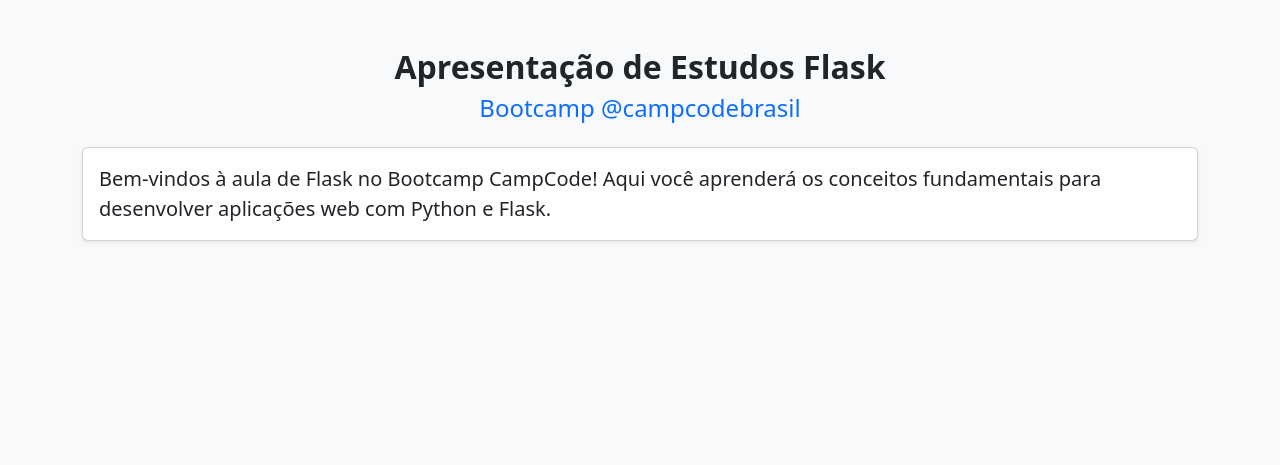
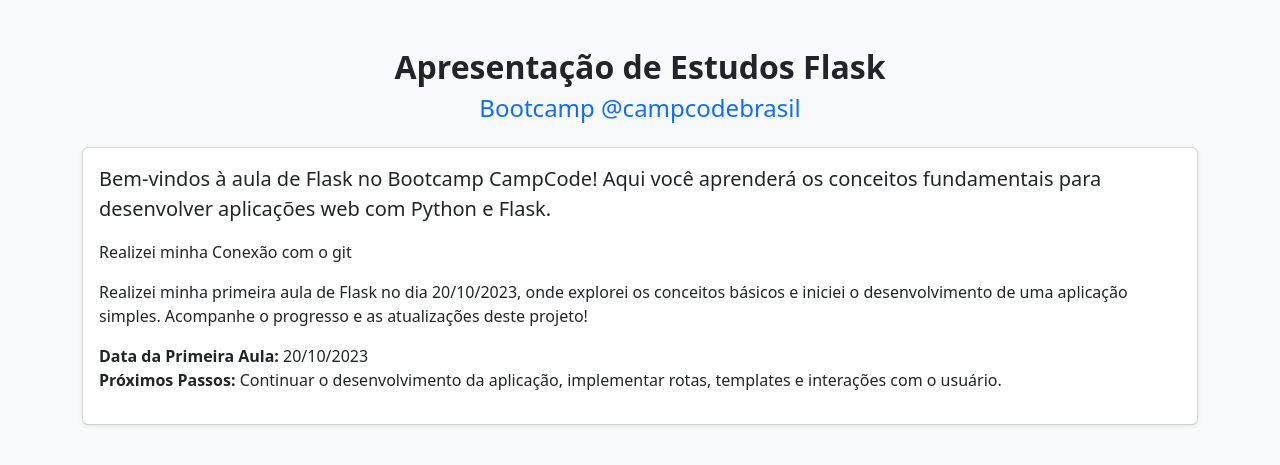
Before and after one commit to EduardoSilvaDev/flask, a Flask app: page / in a window 1280 px wide. Shown: the top 465 px of the page. Run offline with Flask 3, Linux system fonts and the light colour scheme.

Commit message:
primeira atualizacao

```diff
--- a/estudo/templates/index.html
+++ b/estudo/templates/index.html
@@ -18,6 +18,14 @@
                 <p class="lead mb-0">
                     Bem-vindos à aula de Flask no Bootcamp CampCode! Aqui você aprenderá os conceitos fundamentais para desenvolver aplicações web com Python e Flask.
                 </p>
+                <p class="mt-3">Realizei minha Conexão com o git</p>
+                <p>
+                    Realizei minha primeira aula de Flask no dia 20/10/2023, onde explorei os conceitos básicos e iniciei o desenvolvimento de uma aplicação simples. Acompanhe o progresso e as atualizações deste projeto!
+                </p>
+                <p>
+                    <strong>Data da Primeira Aula:</strong> 20/10/2023<br>
+                    <strong>Próximos Passos:</strong> Continuar o desenvolvimento da aplicação, implementar rotas, templates e interações com o usuário.
+                </p>
             </div>
         </div>
     </div>
```
